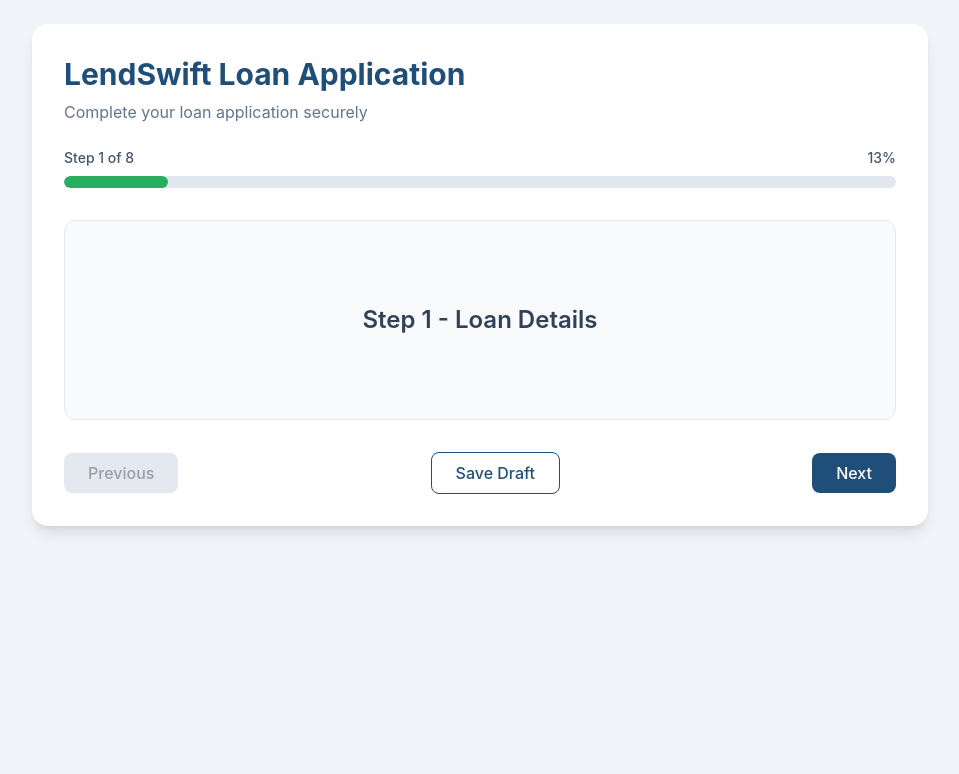
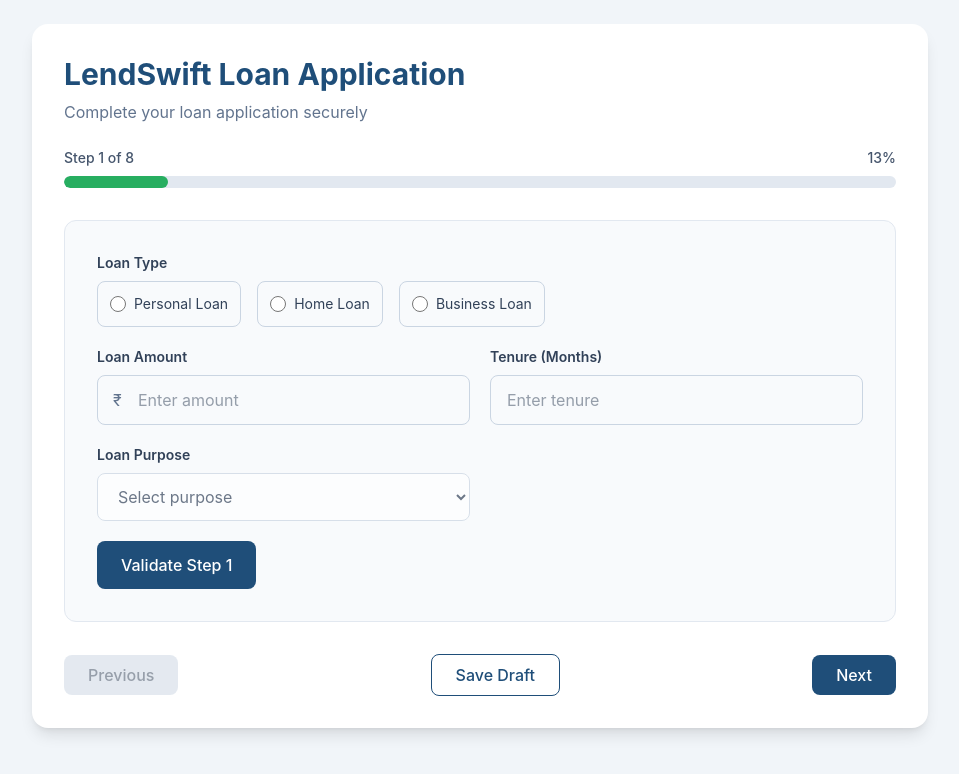
Before and after one commit to Rajeev-kumar-k/lendswift-loan-application, a React (Vite) app: page / in a window 1280 px wide. Shown: the top 774 px of the page, without its empty margins (160-1119 px from the left). Built offline with nearby package versions, Linux system fonts and the light colour scheme.

Commit message:
feat(step1): implement loan details form with dynamic validation

```diff
--- a/src/pages/steps/Step1LoanDetails.jsx
+++ b/src/pages/steps/Step1LoanDetails.jsx
@@ -1,8 +1,150 @@
+import { useForm } from 'react-hook-form'
+import { zodResolver } from '@hookform/resolvers/zod'
+import { step1Schema } from '../../schemas/step1Schema'
+import RadioGroup from '../../components/common/RadioGroup'
+import CurrencyInput from '../../components/common/CurrencyInput'
+import Input from '../../components/common/Input'
+import Select from '../../components/common/Select'
+import {
+  LOAN_TYPES,
+  LOAN_PURPOSES,
+  LOAN_LIMITS,
+} from '../../constants/loanOptions'
+
 function Step1LoanDetails() {
+  const {
+    register,
+    handleSubmit,
+    watch,
+    setValue,
+    formState: { errors },
+  } = useForm({
+    resolver: zodResolver(
+      step1Schema
+    ),
+    mode: 'onChange',
+  })
+
+  const selectedLoanType =
+    watch('loanType')
+
+  const loanAmount =
+    watch('loanAmount') || ''
+
+  const purposeOptions =
+    selectedLoanType
+      ? LOAN_PURPOSES[
+          selectedLoanType
+        ]?.map((purpose) => ({
+          label: purpose,
+          value: purpose,
+        }))
+      : []
+
+  const currentLimits =
+    selectedLoanType
+      ? LOAN_LIMITS[
+          selectedLoanType
+        ]
+      : null
+
+  const onSubmit = (data) => {
+    console.log(
+      'Loan Details:',
+      data
+    )
+  }
+
   return (
-    <div className="text-2xl font-semibold text-slate-700">
-      Step 1 - Loan Details
-    </div>
+    <form
+      onSubmit={handleSubmit(
+        onSubmit
+      )}
+      className="grid w-full grid-cols-1 gap-5 md:grid-cols-2"
+    >
+      <div className="md:col-span-2">
+        <RadioGroup
+          label="Loan Type"
+          name="loanType"
+          direction="horizontal"
+          options={LOAN_TYPES}
+          error={
+            errors.loanType
+              ?.message
+          }
+          register={register}
+        />
+      </div>
+
+      <CurrencyInput
+        label="Loan Amount"
+        name="loanAmount"
+        value={loanAmount}
+        onChange={(value) =>
+          setValue(
+            'loanAmount',
+            value,
+            {
+              shouldValidate: true,
+            }
+          )
+        }
+        error={
+          errors.loanAmount
+            ?.message
+        }
+        helpText={
+          currentLimits
+            ? `Allowed range: ₹${currentLimits.minAmount.toLocaleString(
+                'en-IN'
+              )} - ₹${currentLimits.maxAmount.toLocaleString(
+                'en-IN'
+              )}`
+            : ''
+        }
+      />
+
+      <Input
+        label="Tenure (Months)"
+        name="tenure"
+        type="number"
+        placeholder="Enter tenure"
+        error={
+          errors.tenure
+            ?.message
+        }
+        helpText={
+          currentLimits
+            ? `Allowed: ${currentLimits.minTenure} - ${currentLimits.maxTenure} months`
+            : ''
+        }
+        {...register('tenure')}
+      />
+
+      <Select
+        label="Loan Purpose"
+        name="purpose"
+        placeholder="Select purpose"
+        options={purposeOptions}
+        error={
+          errors.purpose
+            ?.message
+        }
+        disabled={
+          !selectedLoanType
+        }
+        {...register('purpose')}
+      />
+
+      <div className="md:col-span-2">
+        <button
+          type="submit"
+          className="rounded-lg bg-[#1F4E79] px-6 py-3 font-medium text-white"
+        >
+          Validate Step 1
+        </button>
+      </div>
+    </form>
   )
 }
 
--- a/src/schemas/step1Schema.js
+++ b/src/schemas/step1Schema.js
@@ -0,0 +1,94 @@
+import { z } from 'zod'
+import {
+  LOAN_LIMITS,
+  LOAN_PURPOSES,
+} from '../constants/loanOptions'
+
+export const step1Schema = z
+  .object({
+    loanType: z.string().min(
+      1,
+      'Please select loan type'
+    ),
+
+    loanAmount: z
+      .string()
+      .min(
+        1,
+        'Loan amount is required'
+      ),
+
+    tenure: z
+      .string()
+      .min(
+        1,
+        'Loan tenure is required'
+      ),
+
+    purpose: z.string().min(
+      1,
+      'Please select loan purpose'
+    ),
+  })
+  .superRefine(
+    (data, context) => {
+      const limits =
+        LOAN_LIMITS[data.loanType]
+
+      if (!limits) {
+        return
+      }
+
+      const amount = Number(
+        data.loanAmount
+      )
+
+      const tenure = Number(
+        data.tenure
+      )
+
+      if (
+        amount < limits.minAmount ||
+        amount > limits.maxAmount
+      ) {
+        context.addIssue({
+          code: z.ZodIssueCode.custom,
+          path: ['loanAmount'],
+          message: `Amount must be between ₹${limits.minAmount.toLocaleString(
+            'en-IN'
+          )} and ₹${limits.maxAmount.toLocaleString(
+            'en-IN'
+          )}`,
+        })
+      }
+
+      if (
+        tenure < limits.minTenure ||
+        tenure > limits.maxTenure
+      ) {
+        context.addIssue({
+          code: z.ZodIssueCode.custom,
+          path: ['tenure'],
+          message: `Tenure must be between ${limits.minTenure} and ${limits.maxTenure} months`,
+        })
+      }
+
+      const validPurposes =
+        LOAN_PURPOSES[
+          data.loanType
+        ] || []
+
+      if (
+        !validPurposes.includes(
+          data.purpose
+        )
+      ) {
+        context.addIssue({
+          code: z.ZodIssueCode.custom,
+          path: ['purpose'],
+          message:
+            'Invalid purpose for selected loan type',
+        })
+      }
+    }
+  )
```
